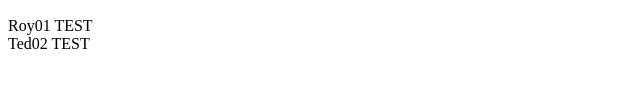
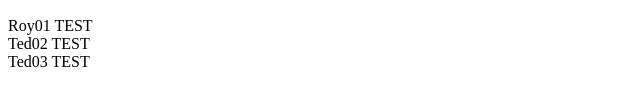
Before and after one commit to roycanfly/git, a plain HTML site: page index.html in a window 1280 px wide. Shown: the part 204-310 px from the top of the page, without its empty margins (0-640 px from the left). Drawn offline with Linux system fonts and the light colour scheme.

Commit message:
Tedtest2

```diff
--- a/index.html
+++ b/index.html
@@ -12,5 +12,6 @@
     <h2>5</h2>
     <div>Roy01 TEST</div>
     <div>Ted02 TEST</div>
+    <div>Ted03 TEST</div>
 </body>
 </html>
```
